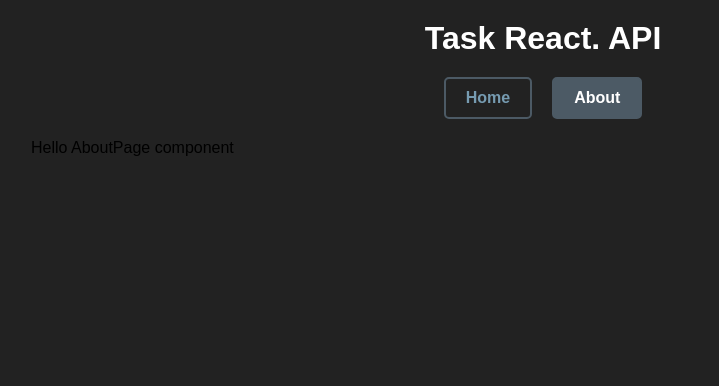
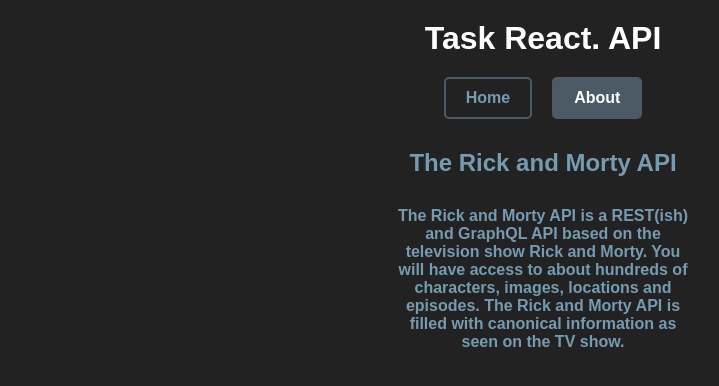
Before and after one commit to krikun1983/react-redux-api-router, a React (Create React App) app in the folder react-router/: page /about in a window 1280 px wide. Shown: the top 386 px of the page, without its empty margins (97-816 px from the left). Built offline with nearby package versions, Linux system fonts and the light colour scheme.

Commit message:
feat: add about page style

```diff
--- /dev/null
+++ b/react-router/src/assets/scss/_about.scss
@@ -0,0 +1,21 @@
+@import 'variables';
+
+.about {
+  display: flex;
+  flex-direction: column;
+  align-items: center;
+  margin-top: 30px;
+  color: $bg-form-hover;
+  text-align: center;
+
+  &__heading {
+    margin-bottom: 30px;
+    text-align: center;
+  }
+
+  &__text {
+    width: 100%;
+    max-width: 300px;
+    font-weight: bold;
+  }
+}
--- a/react-router/src/assets/scss/app.scss
+++ b/react-router/src/assets/scss/app.scss
@@ -1,6 +1,7 @@
 @import 'basic';
 @import 'variables';
 @import 'header';
+@import 'about';
 @import 'not-found';
 
 .main {
--- a/react-router/src/containers/about-page/index.tsx
+++ b/react-router/src/containers/about-page/index.tsx
@@ -2,9 +2,14 @@ import React from 'react';
 
 const AboutPage = (): JSX.Element => {
   return (
-    <>
-      <div>Hello AboutPage component</div>
-    </>
+    <section className="about">
+      <h2 className="about__heading">The Rick and Morty API</h2>
+      <p className="about__text">
+        The Rick and Morty API is a REST(ish) and GraphQL API based on the television show Rick and Morty. You will have
+        access to about hundreds of characters, images, locations and episodes. The Rick and Morty API is filled with
+        canonical information as seen on the TV show.
+      </p>
+    </section>
   );
 };
 
```
